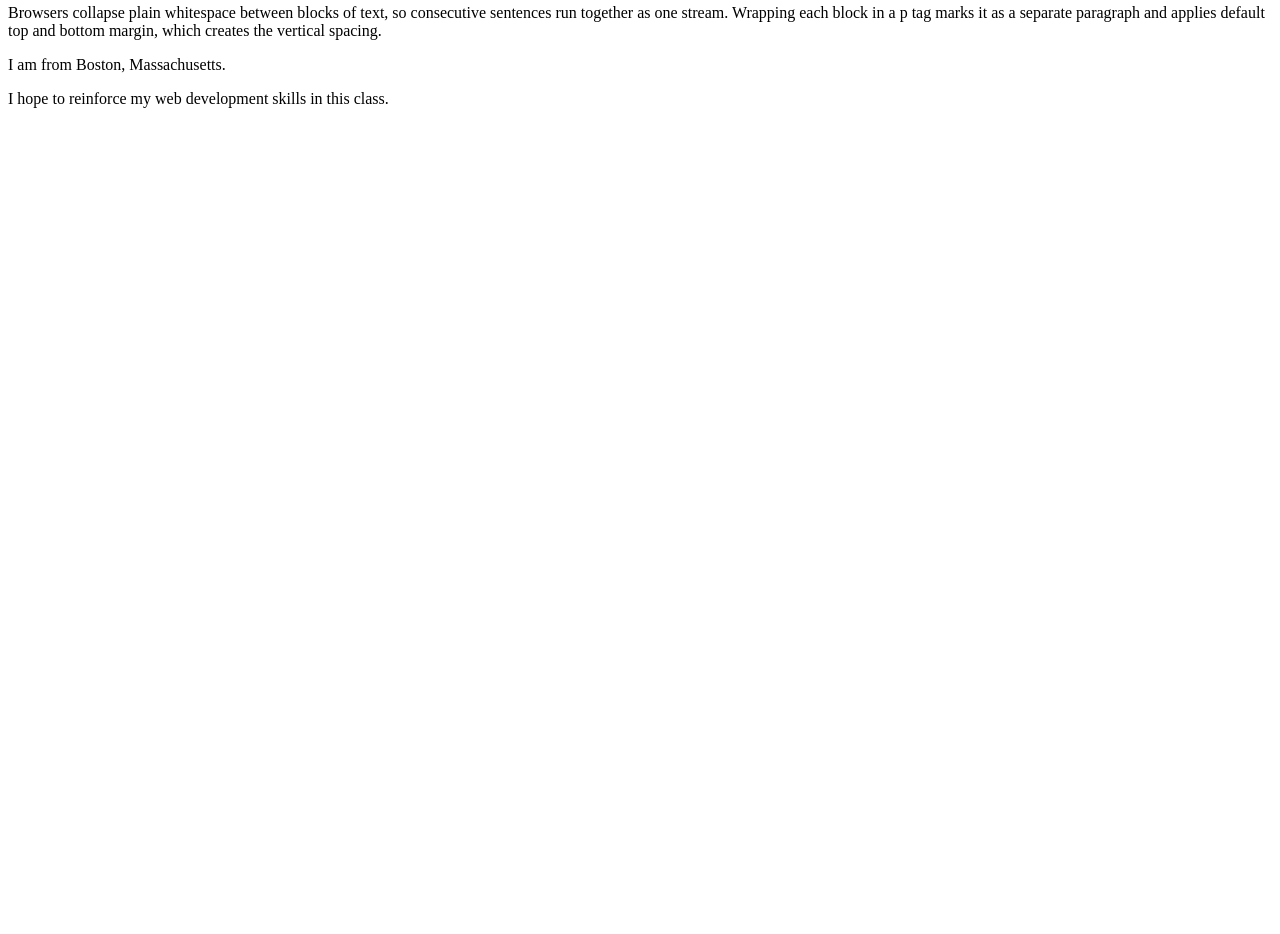
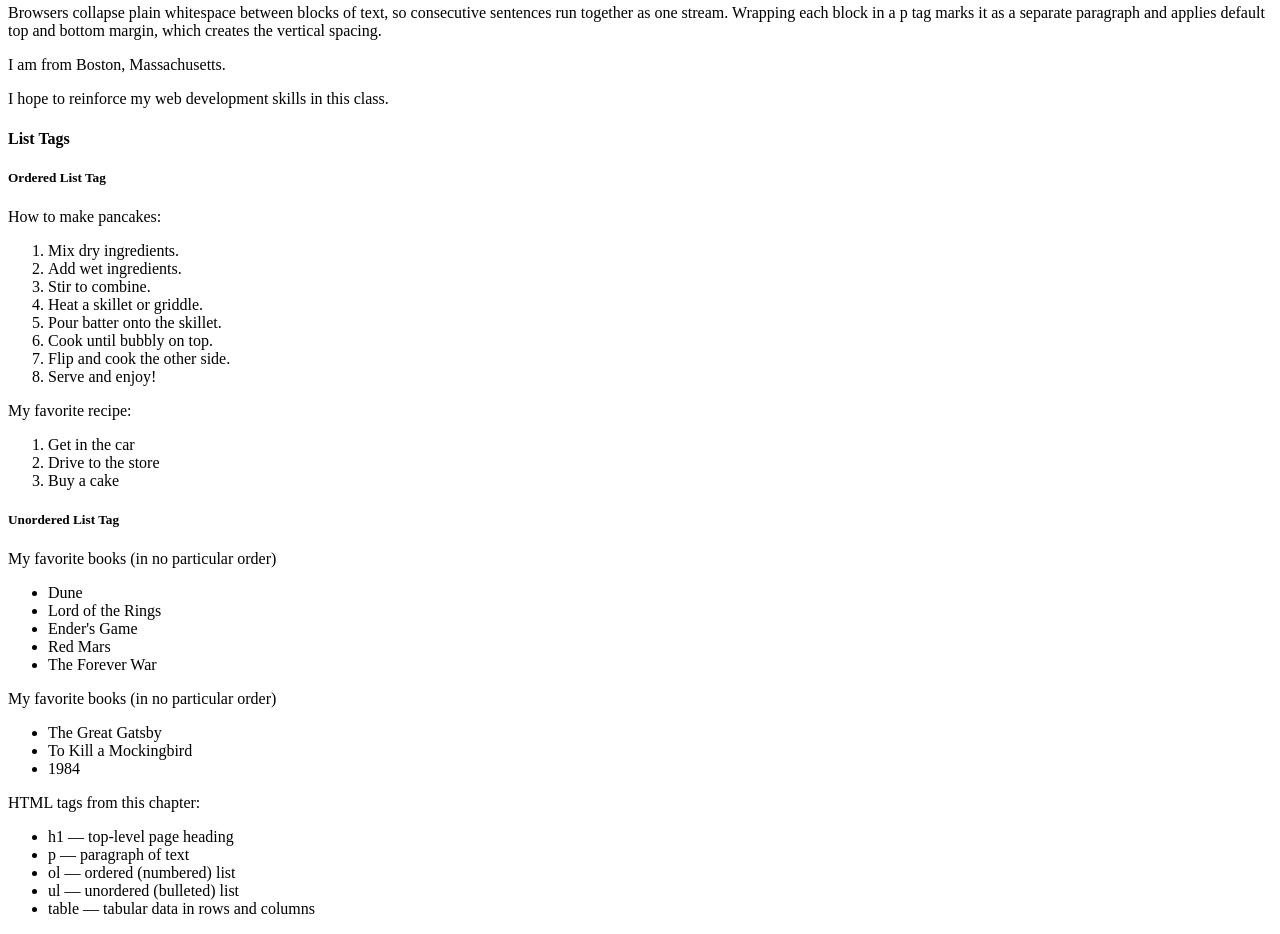
Before and after one commit to alaneng-neu/webdev-client, a Next.js app: page /labs/lab1 in a window 1280 px wide. Shown: the part 860-1794 px from the top of the page. Before the commit the page ends 984 px from the top, so only its background shows below. Built offline with nearby package versions, Linux system fonts and the light colour scheme.

Commit message:
Lab 1.3.3

```diff
--- /dev/null
+++ b/src/app/labs/lab1/ListTags.tsx
@@ -0,0 +1,48 @@
+export default function ListTags() {
+  return (
+    <div id="wd-lists">
+      <h4>List Tags</h4>
+      <h5>Ordered List Tag</h5>
+      How to make pancakes:
+      <ol id="wd-pancakes">
+        <li>Mix dry ingredients.</li>
+        <li>Add wet ingredients.</li>
+        <li>Stir to combine.</li>
+        <li>Heat a skillet or griddle.</li>
+        <li>Pour batter onto the skillet.</li>
+        <li>Cook until bubbly on top.</li>
+        <li>Flip and cook the other side.</li>
+        <li>Serve and enjoy!</li>
+      </ol>
+      My favorite recipe:
+      <ol id="wd-your-favorite-recipe">
+        <li>Get in the car</li>
+        <li>Drive to the store</li>
+        <li>Buy a cake</li>
+      </ol>
+      <h5>Unordered List Tag</h5>
+      My favorite books (in no particular order)
+      <ul id="wd-my-books">
+        <li>Dune</li>
+        <li>Lord of the Rings</li>
+        <li>Ender&apos;s Game</li>
+        <li>Red Mars</li>
+        <li>The Forever War</li>
+      </ul>
+      My favorite books (in no particular order)
+      <ul id="wd-your-books">
+        <li>The Great Gatsby</li>
+        <li>To Kill a Mockingbird</li>
+        <li>1984</li>
+      </ul>
+      HTML tags from this chapter:
+      <ul id="wd-ai-html-tags">
+        <li>h1 — top-level page heading</li>
+        <li>p — paragraph of text</li>
+        <li>ol — ordered (numbered) list</li>
+        <li>ul — unordered (bulleted) list</li>
+        <li>table — tabular data in rows and columns</li>
+      </ul>
+    </div>
+  );
+}
--- a/src/app/labs/lab1/page.tsx
+++ b/src/app/labs/lab1/page.tsx
@@ -1,5 +1,6 @@
 import HeadingTags from "./HeadingTags";
 import ParagraphTag from "./ParagraphTag";
+import ListTags from "./ListTags";
 
 export default function Lab1() {
   return (
@@ -8,6 +9,7 @@ export default function Lab1() {
       <h3>HTML Examples</h3>
       <HeadingTags />
       <ParagraphTag />
+      <ListTags />
       {/* do the next exercise here */}
     </div>
   );
```
